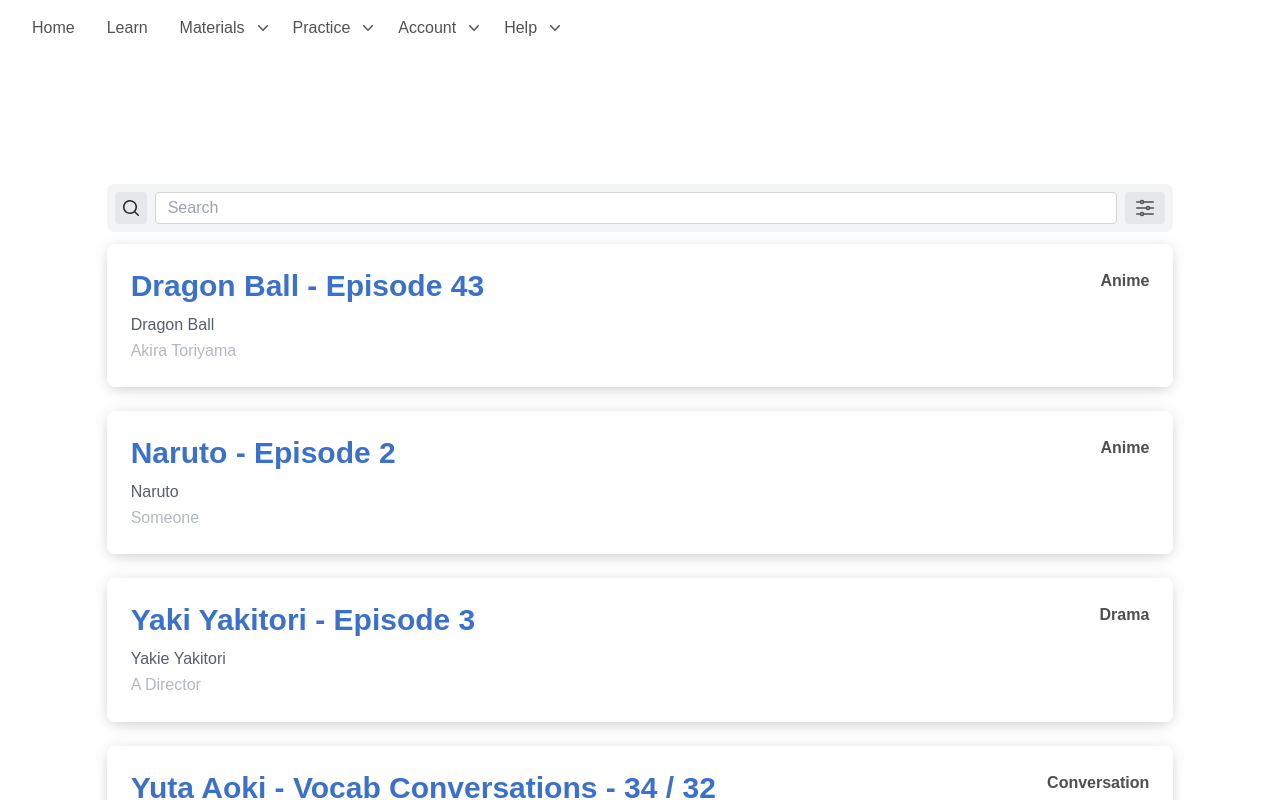
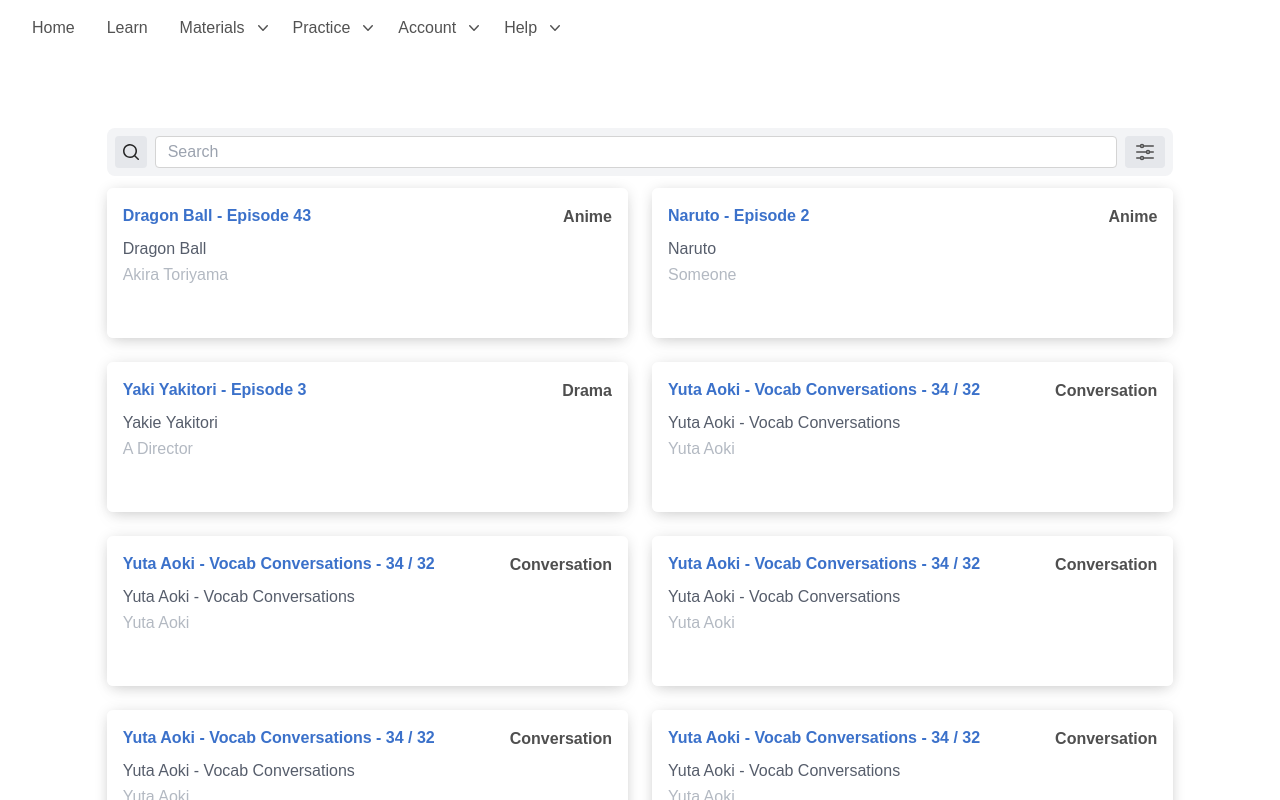
Before and after one commit to netspie/kitsune, a Next.js app in the folder src/manabu-next-js/: page /media in a window 1280 px wide. Shown: the top 800 px of the page. Built offline with nearby package versions, Linux system fonts and the light colour scheme; a web font is replaced by a local one; what tw-elements would draw is missing.

Commit message:
Improve media search results view

```diff
--- a/src/manabu-next-js/src/app/components/Card.tsx
+++ b/src/manabu-next-js/src/app/components/Card.tsx
@@ -15,14 +15,14 @@
 
 function Card(props: CardProps) {
   return (
-    <div className="text-left w-full h-fit">
+    <div className={`text-left w-full`}>
       <div className="items-start w-full">
         <div className="items-start w-full">
           <div className="flex items-start">
             <div className="w-full">
-              <div className="relative w-full items-start z-[1] block rounded-lg bg-[hsla(0,0%,100%,0.55)] px-6 py-6 shadow-[0_2px_15px_-3px_rgba(0,0,0,0.23),0_10px_20px_-2px_rgba(0,0,0,0.04)] backdrop-blur-[25px] dark:bg-[hsla(0,0%,5%,0.7)] dark:shadow-black/20 hover:bg-gray-100 cursor-pointer">
+              <div className="relative w-full items-start z-[1] block rounded-md bg-[hsla(0,0%,100%,0.55)] px-4 py-4 shadow-[0_2px_15px_-3px_rgba(0,0,0,0.23),0_10px_20px_-2px_rgba(0,0,0,0.04)] backdrop-blur-[25px] dark:bg-[hsla(0,0%,5%,0.7)] dark:shadow-black/20 hover:bg-gray-100 cursor-pointer" style={{height:"150px"}}>
                 <div className="flex ">
-                  <h2 className="flex-grow mb-2 text-3xl font-bold text-primary dark:text-primary-400">
+                  <h2 className="flex-grow mb-2 text-x font-bold text-primary dark:text-primary-400">
                     {props.name}
                   </h2>
                   <p className="top-12 right-12 font-semibold">{props.type}</p>
--- a/src/manabu-next-js/src/app/components/Navbar.tsx
+++ b/src/manabu-next-js/src/app/components/Navbar.tsx
@@ -144,7 +144,7 @@
                     aria-labelledby="dropdownMenuButtonX"
                     data-te-dropdown-menu-ref=""
                   >
-                    <div className="py-5 lg:px-8 w-fit">
+                    <div className="pt-2 lg:px-4 w-fit">
                       <div className="flex flex-col">
                         <div>
                           {group.items &&
--- a/src/manabu-next-js/src/app/components/Search.tsx
+++ b/src/manabu-next-js/src/app/components/Search.tsx
@@ -101,7 +101,7 @@
               />
             </svg>
           </button>
-          <DropdownLabeled
+          {/* <DropdownLabeled
             label="Sort By"
             dropdownKey="afsdasfaf"
             selectedId="Author"
@@ -109,7 +109,7 @@
             onItemClick={(selected: string) => {
               console.log(selected);
             }}
-          />
+          /> */}
         </div>
         <div className="!visible hidden" id="filters" data-te-collapse-item="">
           <PinList
--- a/src/manabu-next-js/src/app/layout.tsx
+++ b/src/manabu-next-js/src/app/layout.tsx
@@ -18,16 +18,18 @@
 }) {
   return (
     <html lang="en">
-      <body className={`${roboto.className} body-font font-poppins`}>
-        <header className="relative w-full">
+      <body
+        className={`${roboto.className} body-font font-poppins`}
+      >
+        <header className="fixed top-0 bg-white w-full z-10 flex justify-center">
           <Navbar
             groups={[
               {
                 name: "Home",
-                href: "/"
+                href: "/",
               },
               {
-                name: "Learn"
+                name: "Learn",
               },
               {
                 name: "Materials",
@@ -67,12 +69,12 @@
                   { name: "About", href: "" },
                   { name: "Contact", href: "" },
                 ],
-              }
+              },
             ]}
           />
         </header>
+        <div id="wrap" className="mt-12">{children}</div>
         {/* <MainMenu /> */}
-        {children}
       </body>
     </html>
   );
--- a/src/manabu-next-js/src/app/media/page.tsx
+++ b/src/manabu-next-js/src/app/media/page.tsx
@@ -4,7 +4,7 @@
 
 function MediaX() {
   return (
-    <div className="mt-32 lg:w-900 md:w-10/12 sm:w-10/12 max-sm:w-11/12 mx-auto">
+    <div className="my-32 lg:w-900 md:w-10/12 sm:w-10/12 max-sm:w-11/12 mx-auto">
       <Search />
       {/* <div className="flex gap-6 h-12 lg:-mr-14 md:px-0">
         <DropdownLabeled
@@ -43,7 +43,7 @@
           ]}
         />
       </div> */}
-      <div className="flex flex-col gap-6">
+      <div className="lg:gap-xl-12 grid gap-x-6 gap-y-6 md:grid-cols-2 xl:grid-cols-2">
         <Card
           name="Dragon Ball - Episode 43"
           type="Anime"
@@ -68,6 +68,41 @@
           creation="Yuta Aoki - Vocab Conversations"
           author="Yuta Aoki "
         />
+
+        <Card
+          name="Yuta Aoki - Vocab Conversations - 34 / 32"
+          type="Conversation"
+          creation="Yuta Aoki - Vocab Conversations"
+          author="Yuta Aoki "
+        />
+
+        <Card
+          name="Yuta Aoki - Vocab Conversations - 34 / 32"
+          type="Conversation"
+          creation="Yuta Aoki - Vocab Conversations"
+          author="Yuta Aoki "
+        />
+
+        <Card
+          name="Yuta Aoki - Vocab Conversations - 34 / 32"
+          type="Conversation"
+          creation="Yuta Aoki - Vocab Conversations"
+          author="Yuta Aoki "
+        />
+
+        <Card
+          name="Yuta Aoki - Vocab Conversations - 34 / 32"
+          type="Conversation"
+          creation="Yuta Aoki - Vocab Conversations"
+          author="Yuta Aoki "
+        />
+
+        <Card
+          name="Yuta Aoki - Vocab Conversations - 34 / 32"
+          type="Conversation"
+          creation="Yuta Aoki - Vocab Conversations"
+          author="Yuta Aoki "
+        />
       </div>
     </div>
   );
--- a/src/manabu-next-js/tailwind.config.js
+++ b/src/manabu-next-js/tailwind.config.js
@@ -7,7 +7,6 @@
   purge: [
     "./src/**/*.{js,ts,jsx,tsx,mdx}",
   ],
-  mode: "jit",
   variants: {
     extend: {
         display: ["group-hover"],
```
